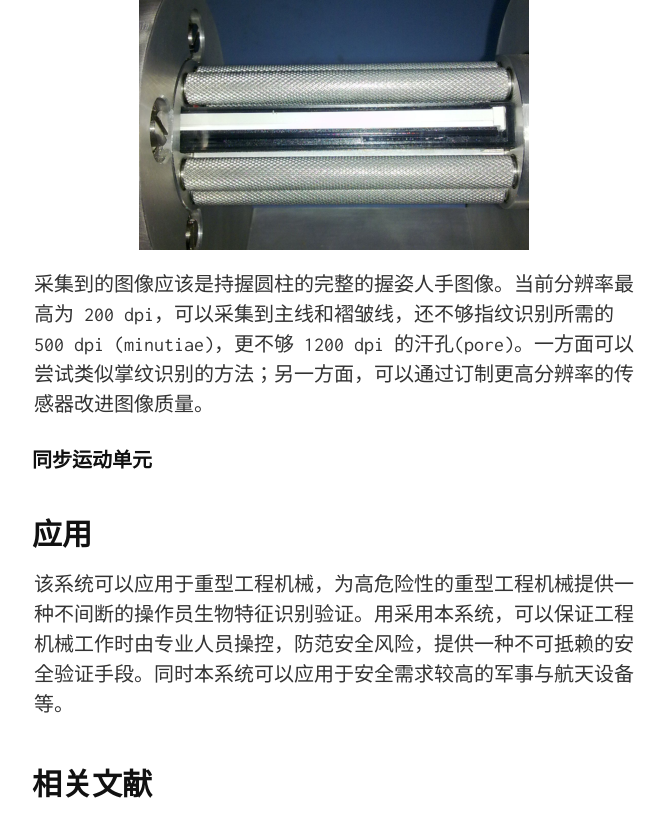
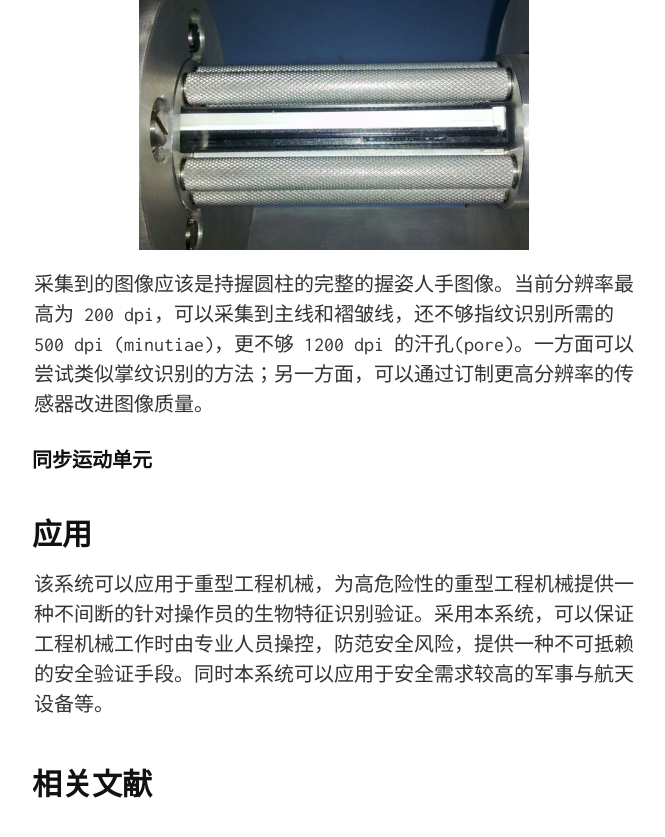
Before and after one commit to quxiaofeng/doorhandle, a Jekyll site: the page built from cn.html, in a window 1280 px wide and 900 px high, scrolled down 1602 px. Shown: the top 837 px of the window, without its empty margins (306-971 px from the left). Built offline with Jekyll 4.4.1, drawn with Linux system fonts in a browser that asks for light colours; Markdown is read by kramdown in place of the engine named in the settings.

Commit message:
Update the content
Signed-off-by: Xiaofeng QU <xiaofeng.qu.hk@ieee.org>

```diff
--- a/_includes/cn.md
+++ b/_includes/cn.md
@@ -33,7 +33,7 @@
 应用
 -------------
 
-该系统可以应用于重型工程机械，为高危险性的重型工程机械提供一种不间断的操作员生物特征识别验证。用采用本系统，可以保证工程机械工作时由专业人员操控，防范安全风险，提供一种不可抵赖的安全验证手段。同时本系统可以应用于安全需求较高的军事与航天设备等。
+该系统可以应用于重型工程机械，为高危险性的重型工程机械提供一种不间断的针对操作员的生物特征识别验证。采用本系统，可以保证工程机械工作时由专业人员操控，防范安全风险，提供一种不可抵赖的安全验证手段。同时本系统可以应用于安全需求较高的军事与航天设备等。
 
 相关文献
 -------------
```
